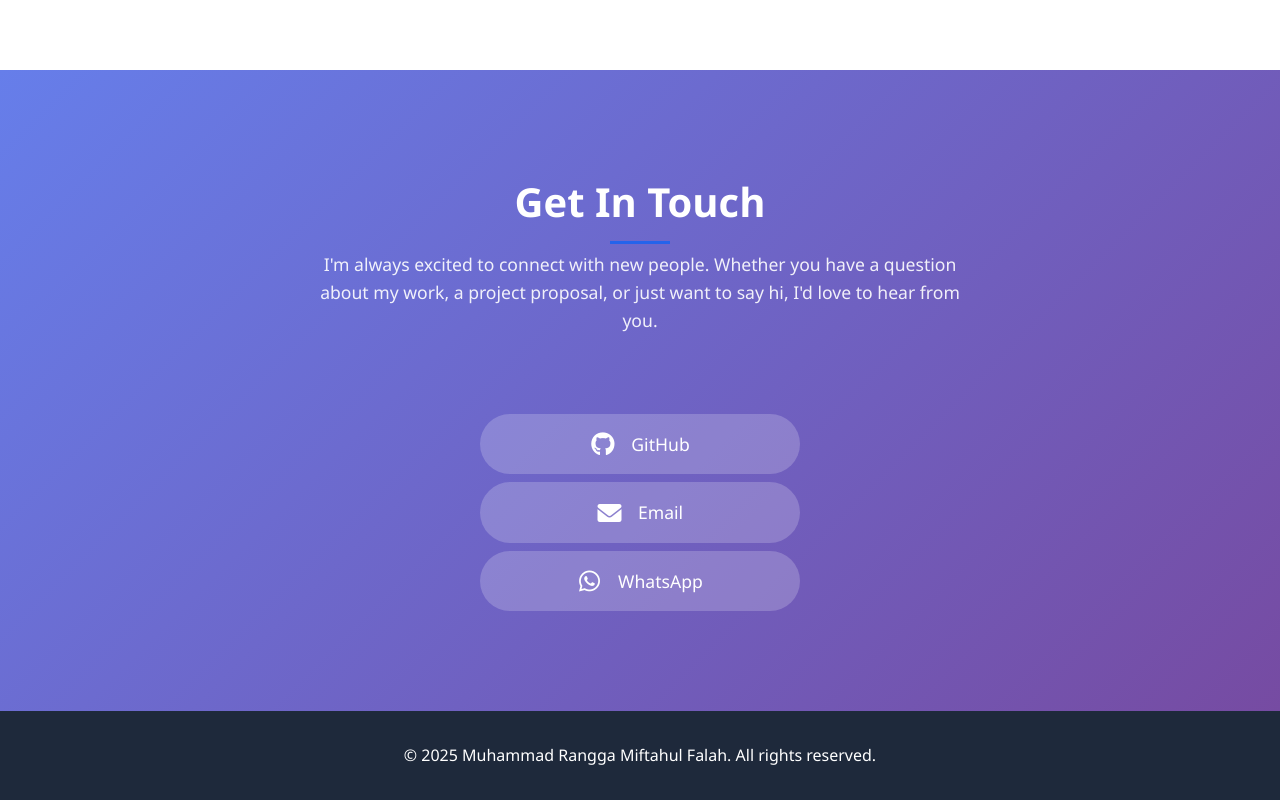
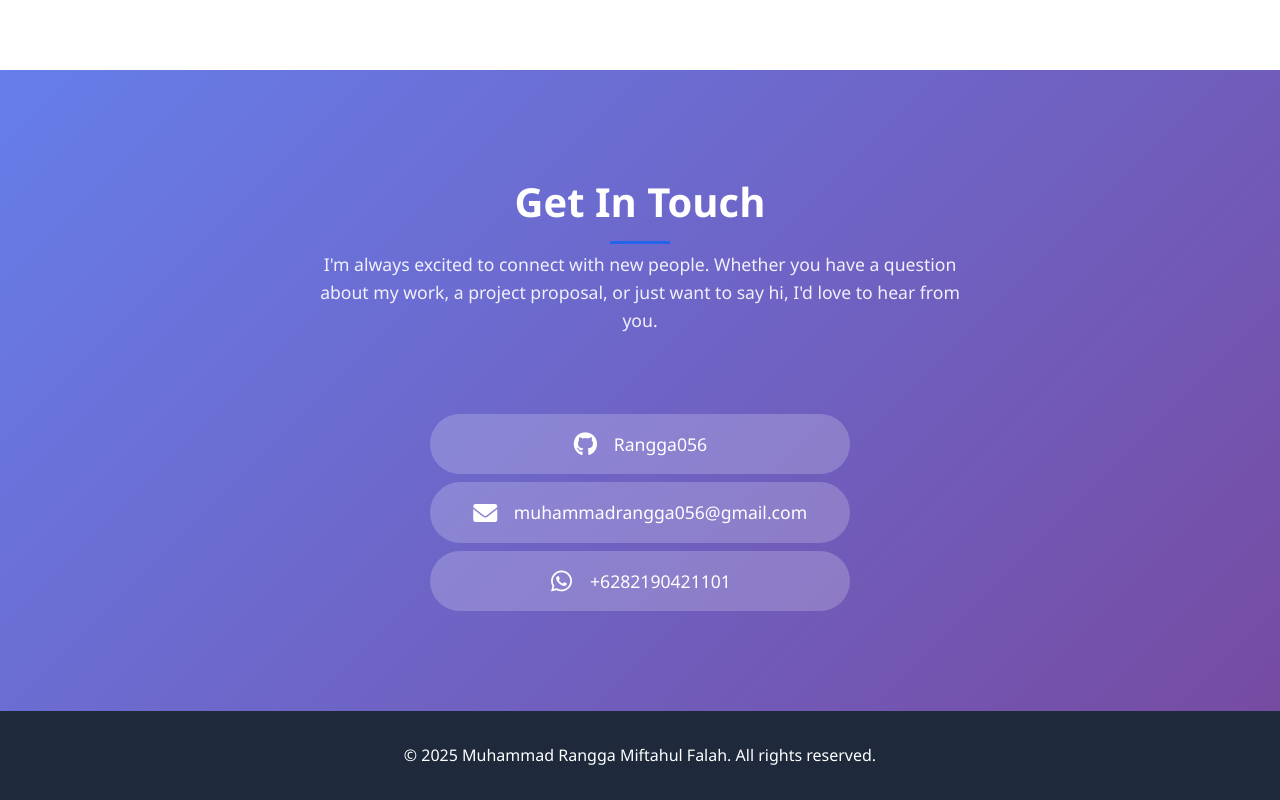
Before and after one commit to Rangga056/portfolio, a plain HTML site: page index.html in a window 1280 px wide. Shown: the part 5802-6602 px from the top of the page. Drawn offline with Linux system fonts and the light colour scheme.

Commit message:
update(footer): fix contacts display and layout issues

```diff
--- a/index.html
+++ b/index.html
@@ -563,7 +563,7 @@
         flex-direction: column;
         gap: 0.5rem;
         width: 100%;
-        max-width: 320px; /* Constrain width for a neat list */
+        max-width: 420px; /* Constrain width for a neat list */
       }
 
       .contact-list a {
@@ -1239,18 +1239,18 @@
           <div class="contact-list">
             <a href="https://github.com/Rangga056" target="_blank">
               <i class="fab fa-github"></i>
-              <span>GitHub</span>
+              <span>Rangga056</span>
             </a>
             <a href="mailto:muhammadrangga056@gmail.com">
               <i class="fas fa-envelope"></i>
-              <span>Email</span>
+              <span>muhammadrangga056@gmail.com</span>
             </a>
             <a
               href="https://api.whatsapp.com/send?phone=6282190421101"
               target="_blank"
             >
               <i class="fab fa-whatsapp"></i>
-              <span>WhatsApp</span>
+              <span>+6282190421101</span>
             </a>
           </div>
         </div>
```
